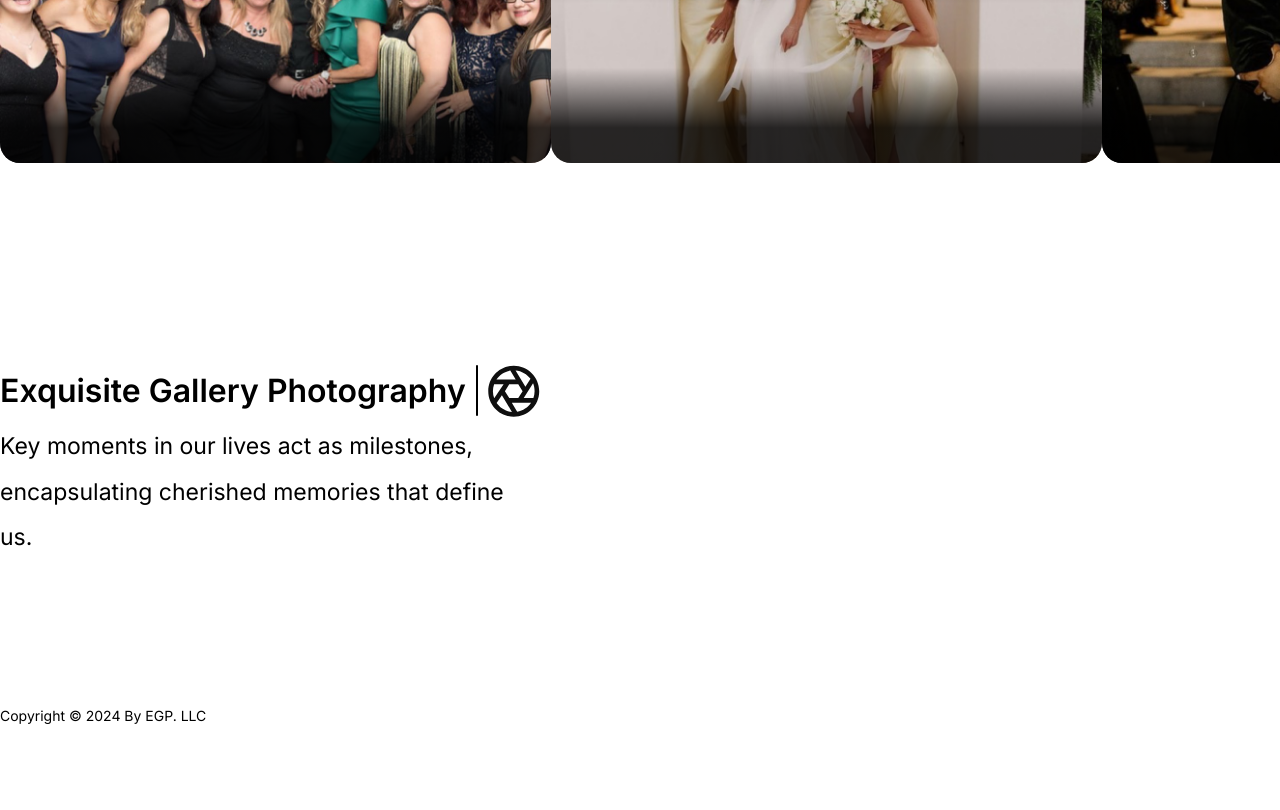
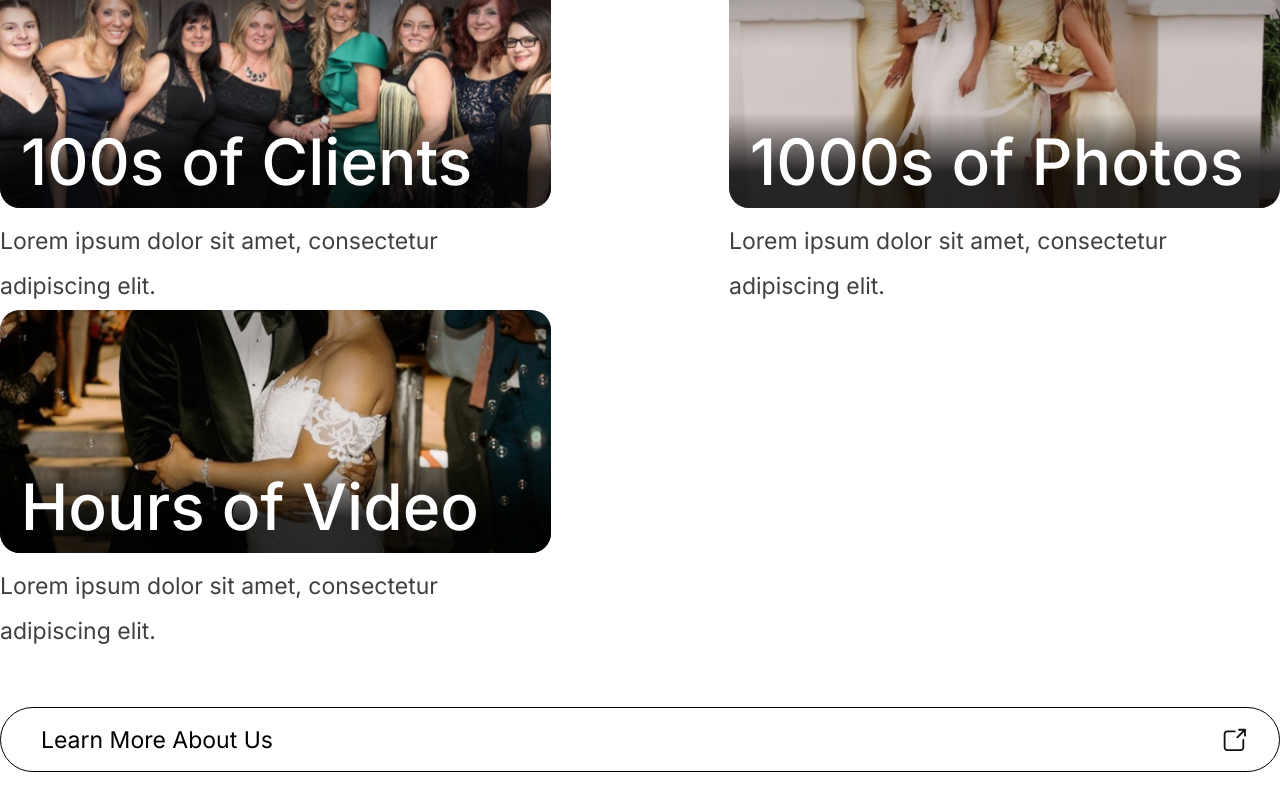
Before and after one commit to Identityofsine/egpparties, a Next.js app: page / in a window 1280 px wide. Shown: the part 1480-2290 px from the top of the page. Before the commit the page ends 2257 px from the top, so only its background shows below. Built offline with nearby package versions, Linux system fonts and the light colour scheme.

Commit message:
added more button stuff

```diff
--- a/src/app/(root)/page.tsx
+++ b/src/app/(root)/page.tsx
@@ -29,10 +29,20 @@ export default function LandingPage() {
 				<h2>We have a team of experts dedicated to serving you!</h2>
 				<p className="text-left body-1">Our elite team of specialists masterfully immortalizes your moments with unparalled skill and finesse, going the extra mile to ensure customer satisfaction</p>
 				<div className="grid client-box">
-					<GradientCard className="expert" imgSrc="/images/c-1.png" title="" />
-					<GradientCard className="expert" imgSrc="/images/c-2.png" title="" />
-					<GradientCard className="expert" imgSrc="/images/c-3.png" title="" />
+					<div className="card-container">
+						<GradientCard className="expert" imgSrc="/images/c-1.png" title="100s of Clients" />
+						<p style={{ marginTop: '.15rem' }}>Lorem ipsum dolor sit amet, consectetur adipiscing elit.</p>
+					</div>
+					<div className="card-container">
+						<GradientCard className="expert" imgSrc="/images/c-2.png" title="1000s of Photos" />
+						<p style={{ marginTop: '.15rem' }}>Lorem ipsum dolor sit amet, consectetur adipiscing elit.</p>
+					</div>
+					<div className="card-container">
+						<GradientCard className="expert" imgSrc="/images/c-3.png" title="Hours of Video" />
+						<p style={{ marginTop: '.15rem' }}>Lorem ipsum dolor sit amet, consectetur adipiscing elit.</p>
+					</div>
 				</div>
+				<Button className="fill-width margin-top-07" text="Learn More About Us" primary={false} />
 			</section>
 		</main>
 	)
--- a/src/app/styles.scss
+++ b/src/app/styles.scss
@@ -210,6 +210,48 @@ section {
 
 .right-02 {
 	right: 0.25rem;
+}
+
+//margin
+
+.margin-top-01 {
+	margin-top: 0.1rem;
+}
+
+.margin-top-02 {
+	margin-top: 0.2rem;
+}
+
+.margin-top-03 {
+	margin-top: 0.3rem;
+}
+
+.margin-top-04 {
+	margin-top: 0.4rem;
+}
+
+.margin-top-05 {
+	margin-top: 0.5rem;
+}
+
+.margin-top-06 {
+	margin-top: 0.6rem;
+}
+
+.margin-top-07 {
+	margin-top: 0.7rem;
+}
+
+.margin-top-08 {
+	margin-top: 0.8rem;
+}
+
+.margin-top-09 {
+	margin-top: 0.9rem;
+}
+
+.margin-top-10 {
+	margin-top: 1rem;
 }
 
 //sizing
--- a/src/components/Button.tsx
+++ b/src/components/Button.tsx
@@ -4,13 +4,14 @@ type ButtonProps = {
 	text: string;
 	icon_type?: 'phone' | 'default' | 'email';
 	primary?: boolean;
+	className?: string;
 	onClick?: () => void; //?
 }
 
-function Button({ text, primary = true, icon_type = "default", onClick = () => { } }: ButtonProps) {
+function Button({ text, className = "", primary = true, icon_type = "default", onClick = () => { } }: ButtonProps) {
 
 	return (
-		<div className={`button ${primary ? 'primary' : ''}`} >
+		<div className={`button ${className} ${primary ? 'primary' : ''}`} >
 			<p>{text}</p>
 			<img src={`/icons/${icon_type}.svg`} alt={icon_type} />
 		</div>
--- a/src/styles/button.scss
+++ b/src/styles/button.scss
@@ -11,7 +11,6 @@
 	border-radius: 51.75px;
 	gap: .7rem;
 	cursor: pointer;
-
 
 	&.primary {
 		background: var(--button-primary);
@@ -33,6 +32,7 @@
 		user-select: none;
 		width: 100%;
 		text-wrap: nowrap;
+		color: black;
 	}
 
 	img {
--- a/src/styles/gradient-card.scss
+++ b/src/styles/gradient-card.scss
@@ -19,6 +19,6 @@
 		display: flex;
 		align-items: flex-end;
 		padding-bottom: 0.1067rem;
-		padding-left: 0.2rem;
+		padding-left: 0.275rem;
 	}
 }
--- a/src/styles/pages/landing.scss
+++ b/src/styles/pages/landing.scss
@@ -14,14 +14,23 @@ main.landing {
 			margin-top: .125rem;
 		}
 
+		.card-container,
 		.expert {
 			width: 7.3467rem;
+		}
+
+		.expert {
 			height: 3.2400rem;
 		}
 
 		.client-box {
-			display: grid;
-			grid-template-columns: repeat(3, 1fr);
+			max-width: var(--margin-width);
+			width: 100%;
+			margin-top: 0.60rem;
+			display: flex;
+			justify-content: space-between;
+			flex-wrap: wrap;
+
 		}
 	}
 }
```
